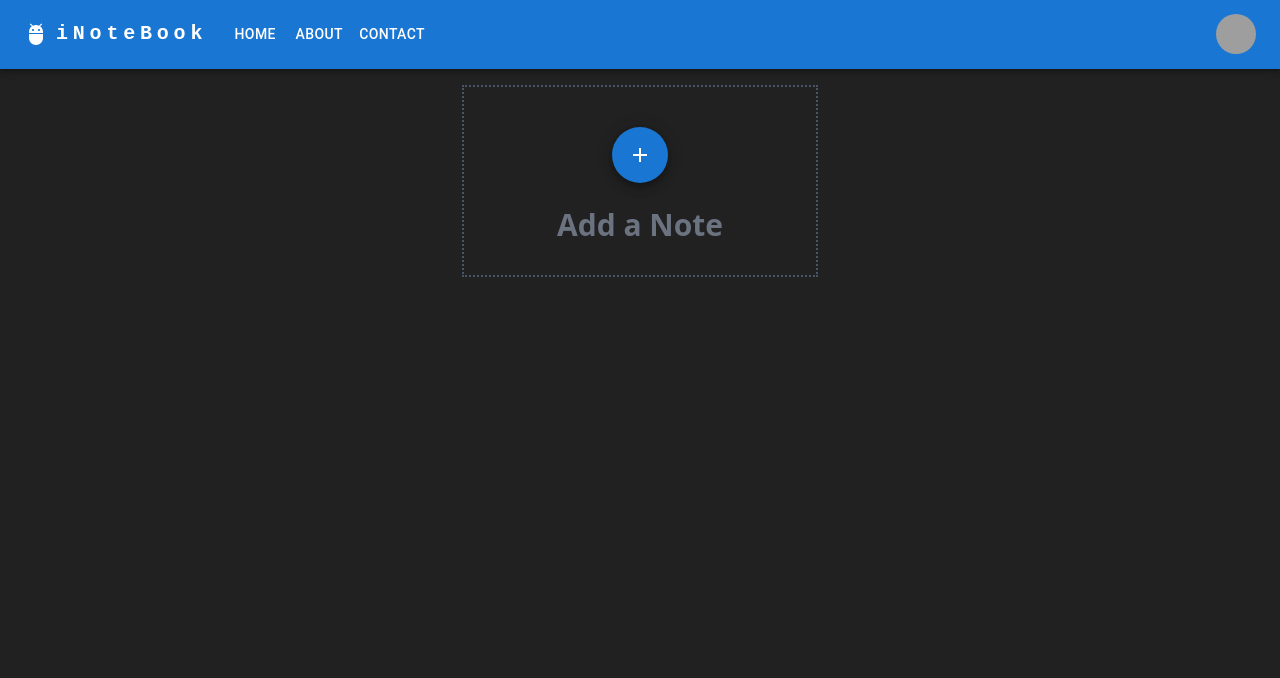
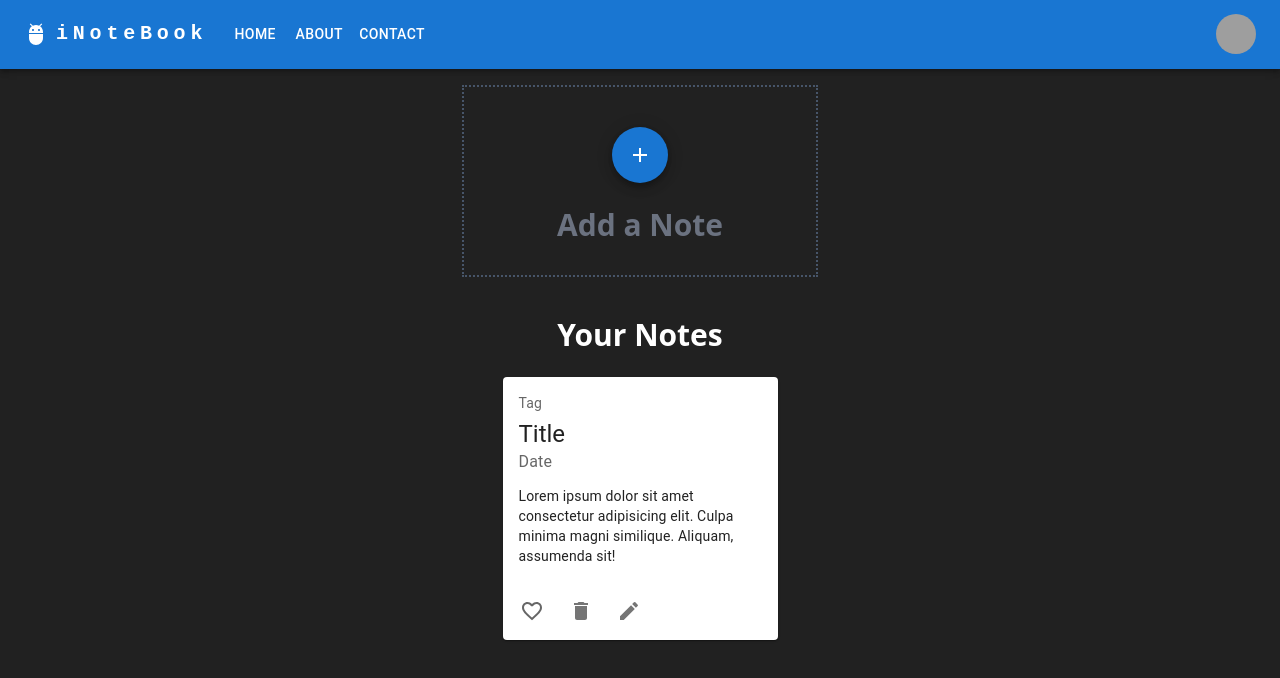
Before and after one commit to rahuljat1349/iNoteBook, a React (Vite) app in the folder noteBook-react/: page / in a window 1280 px wide. Shown: the top 678 px of the page. Built offline with nearby package versions, Linux system fonts and the light colour scheme; grey boxes are pictures that could not be loaded.

Commit message:
Added note card

```diff
--- a/noteBook-react/src/components/Home/Home.jsx
+++ b/noteBook-react/src/components/Home/Home.jsx
@@ -1,5 +1,6 @@
 import React, { useContext, useEffect } from "react";
 import Form from "./Form";
+import NotesContainer from "./NotesContainer";
 
 // import noteContext from "../context/notes/noteContext";
 
@@ -10,7 +11,8 @@ export default function Home() {
       {/* form here */}
       <Form />
 
-      {/* notes here */}
+      {/* notes container here */}
+      <NotesContainer/>
     </>
   );
 }
--- a/noteBook-react/src/components/Home/Notes.jsx
+++ b/noteBook-react/src/components/Home/Notes.jsx
@@ -1,9 +1,72 @@
-import React from 'react'
+import * as React from "react";
+import Box from "@mui/material/Box";
+import Card from "@mui/material/Card";
+import CardActions from "@mui/material/CardActions";
+import CardContent from "@mui/material/CardContent";
+import Button from "@mui/material/Button";
+import Typography from "@mui/material/Typography";
+import DeleteIcon from "@mui/icons-material/Delete";
+import IconButton from "@mui/material/IconButton";
+import Tooltip from "@mui/material/Tooltip";
+import Checkbox from "@mui/material/Checkbox";
+import FavoriteBorder from "@mui/icons-material/FavoriteBorder";
+import Favorite from "@mui/icons-material/Favorite";
+import Fab from "@mui/material/Fab";
+import AddIcon from "@mui/icons-material/Add";
+import EditIcon from "@mui/icons-material/Edit";
+import FavoriteIcon from "@mui/icons-material/Favorite";
+import NavigationIcon from "@mui/icons-material/Navigation";
+import { Edit } from "@mui/icons-material";
+
+
+const bull = (
+  <Box
+    component="span"
+    sx={{ display: "inline-block", mx: "2px", transform: "scale(0.8)" }}
+  >
+    •
+  </Box>
+);
+const label = { inputProps: { "aria-label": "Checkbox demo" } };
 
 export default function Notes() {
   return (
     <>
-      {/* NoteCard here */}
+      <Card className="text-wrap max-w-24" sx={{ minWidth: 275 }}>
+        <CardContent>
+          <Typography sx={{ fontSize: 14 }} color="text.secondary" gutterBottom>
+            Tag
+          </Typography>
+          <Typography variant="h5" component="div">
+            Title
+          </Typography>
+          <Typography sx={{ mb: 1.5 }} color="text.secondary">
+            Date
+          </Typography>
+          <Typography variant="body2">
+            Lorem ipsum dolor sit amet consectetur adipisicing elit. Culpa
+            minima magni similique. Aliquam, assumenda sit!
+            <br />
+          </Typography>
+        </CardContent>
+        <CardActions>
+          <Checkbox
+            {...label}
+            icon={<FavoriteBorder />}
+            checkedIcon={<Favorite />}
+          />
+          <Tooltip title="Delete">
+            <IconButton>
+              <DeleteIcon />
+            </IconButton>
+          </Tooltip>
+          <Tooltip title="Edit">
+            <IconButton>
+              <Edit />
+            </IconButton>
+          </Tooltip>
+        </CardActions>
+      </Card>
     </>
-  )
+  );
 }
--- a/noteBook-react/src/components/Home/NotesContainer.jsx
+++ b/noteBook-react/src/components/Home/NotesContainer.jsx
@@ -1,9 +1,15 @@
-import React from 'react'
+import React from "react";
+import Notes from "./Notes";
 
 export default function NotesContainer() {
   return (
     <>
-      {/* NoteCards here */}
+      <h1 className="text-3xl my-6 text-center duration-200 text-white font-semibold">
+        Your Notes
+      </h1>
+      <div className="w-full px-8 mb-2 flex flex-wrap items-center justify-center gap-3">
+        <Notes />
+      </div>
     </>
-  )
+  );
 }
--- a/noteBook-react/src/components/Home/Taginput.jsx
+++ b/noteBook-react/src/components/Home/Taginput.jsx
@@ -8,7 +8,7 @@ export default function Taginput() {
         <option value="General">General</option>
         <option value="Relations">Relations</option>
         <option value="Finance">Finance</option>
-        <option value="personal">personal</option>
+        <option value="personal">Personal</option>
       </select>
     </div>
   );
```
